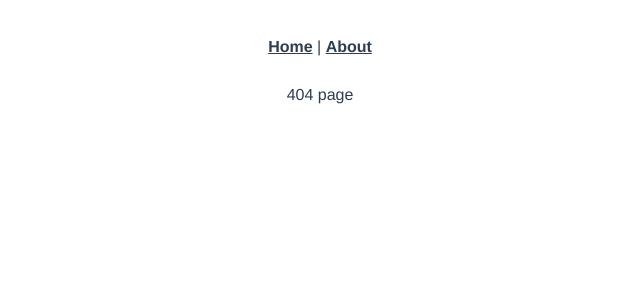
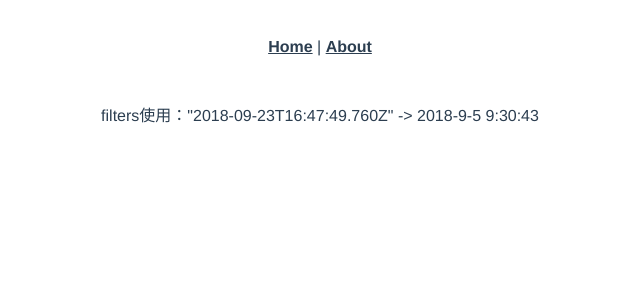
Before and after one commit to Harlem99/mypro-cli3.0, a Vue app: page /#/filters in a window 1280 px wide. Before the commit this address had no page. Shown: the top 300 px of the page, without its empty margins (320-960 px from the left). Built offline with nearby package versions, Linux system fonts and the light colour scheme.

Commit message:
filters过滤器的使用

```diff
--- a/src/router/router.js
+++ b/src/router/router.js
@@ -47,6 +47,11 @@ export default [
     ]
   },
   {
+    path: '/filters',
+    name: 'filters',
+    component: () => import('@/views/filters.vue')
+  },
+  {
     path: '/store',
     name: 'store',
     component: () => import('@/views/store.vue')
--- /dev/null
+++ b/src/views/filters.vue
@@ -0,0 +1,31 @@
+<template>
+  <div>
+    <p>
+      filters使用："2018-09-23T16:47:49.760Z" -> {{ timeDate | formatDate }}
+    </p>
+  </div>
+</template>
+<script>
+export default {
+  name: 'filters',
+  data () {
+    return {
+     timeDate:new Date(),
+      time: '1537721086'
+    }
+  },
+  filters:{
+    formatDate:function (val) {
+      var value=new Date(val);
+      var year=value.getFullYear();
+      var month=value.getMonth()+1;
+      var day=value.getDate();
+      var hour=value.getHours();
+      var minutes=value.getMinutes();
+      var seconds=value.getSeconds();
+      return year+'-'+month+'-'+day+' '+hour+':'+minutes+':'+seconds;
+    },
+
+    },
+}
+</script>
```
